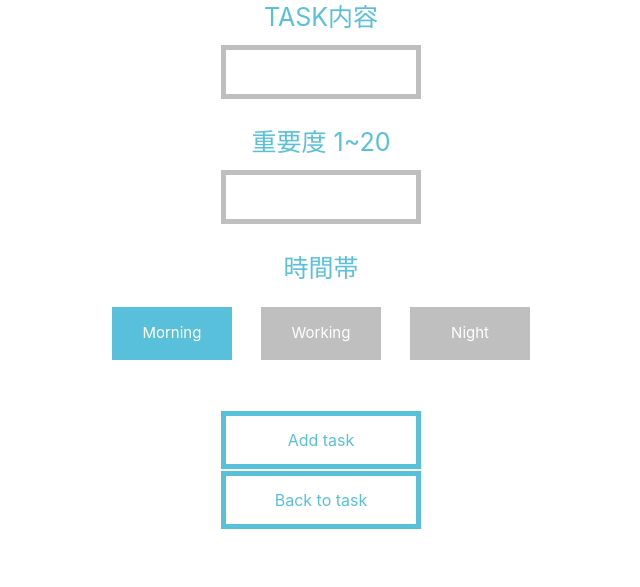
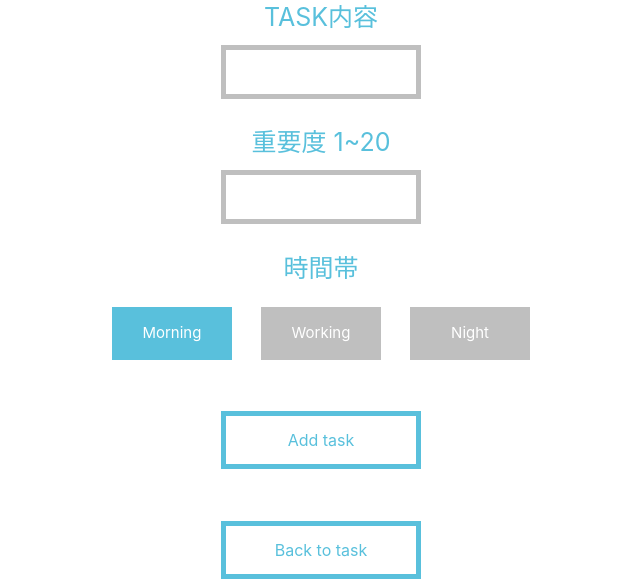
Before and after one commit to DLPJ-MUDS/daily-life-is-a-game, a Flask app: template login/main/templates/entries/addtask.html in a window 1280 px wide. Shown: the part 235-822 px from the top of the page, without its empty margins (319-959 px from the left). Before the commit the page ends 764 px from the top, so only its background shows below. Run offline with Flask 2, Linux system fonts and the light colour scheme; the template is opened without the code that fills it, so the values that code supplies are empty; some libraries are stand-ins or nearby versions.

Commit message:
fix  back_task

```diff
--- a/login/main/static/style/style.css
+++ b/login/main/static/style/style.css
@@ -597,5 +597,5 @@ background    : rgba(89, 192, 220);
 
 
   .back_task{
-      margin-top: -70px;
+      margin-top: -20px;
   }
```
